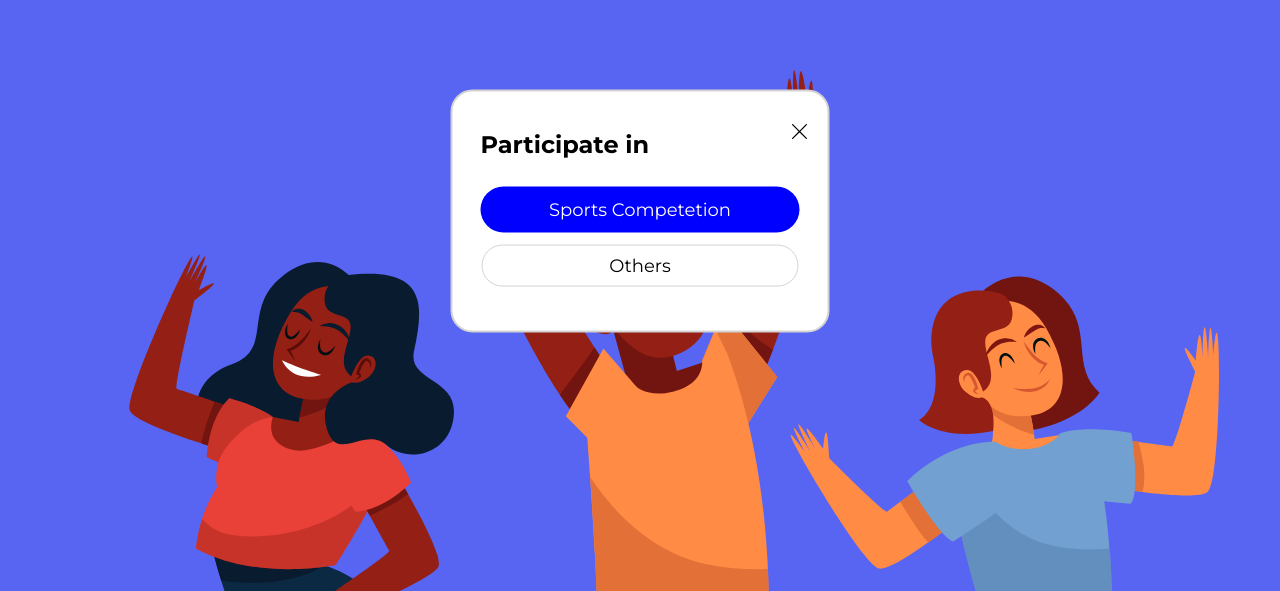
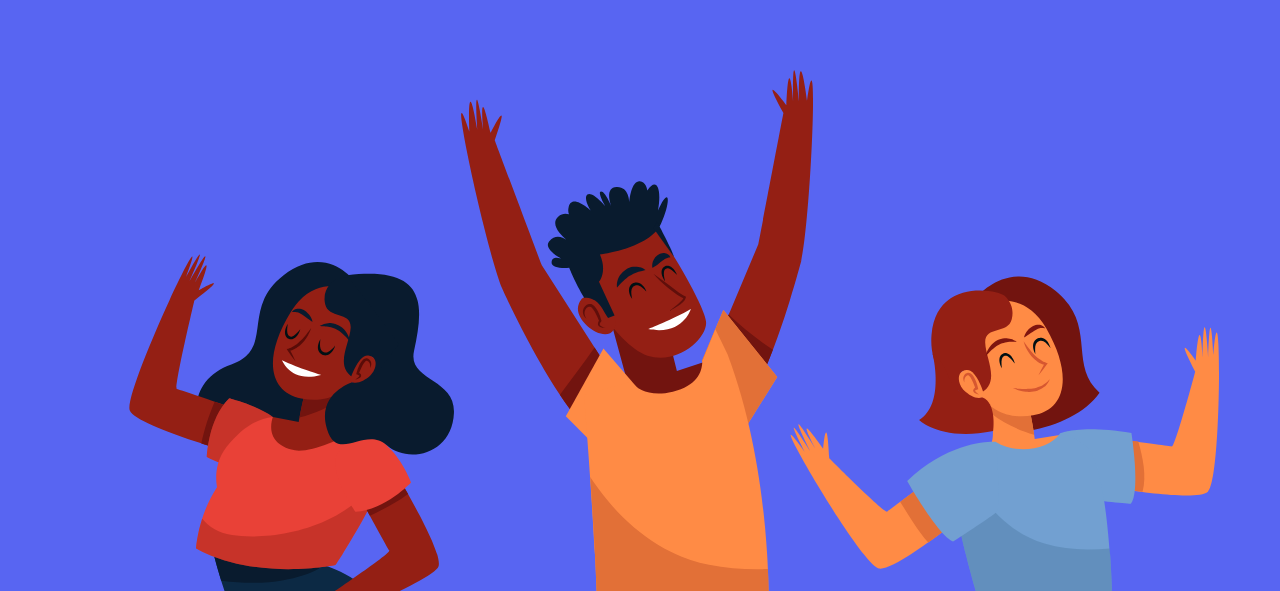
Before and after one commit to sumeet-08/astitva, a plain HTML site: page index.html in a window 1280 px wide. Shown: the part 209-800 px from the top of the page. Drawn offline with Linux system fonts and the light colour scheme.

Commit message:
Update index.html

```diff
--- a/index.html
+++ b/index.html
@@ -121,21 +121,6 @@
 
             </div>
 
-            <div class="popupContainer" id="popupContainer">
-                <div class="popupForm" id="popupForm">
-                    <h2 class="h2">Participate in</h2>
-
-                    <svg class="closePopupBtn" id="closePopupBtn" xmlns="http://www.w3.org/2000/svg" width="20" height="20" fill="currentColor" class="bi bi-x-lg" viewBox="0 0 16 16">
-                        <path d="M2.146 2.854a.5.5 0 1 1 .708-.708L8 7.293l5.146-5.147a.5.5 0 0 1 .708.708L8.707 8l5.147 5.146a.5.5 0 0 1-.708.708L8 8.707l-5.146 5.147a.5.5 0 0 1-.708-.708L7.293 8 2.146 2.854Z"/>
-                    </svg>
-
-                    <div class="form-link">
-                        <a class="sports-form" href="">Sports Competetion</a>
-                        <a class="other-form" href="">Others</a>
-                    </div>
-                </div>
-            </div>
-
             <div class="section3">
                 <h2 class="merch">Get our official 'Merch'</h2>
                 <p class="merch-add">Lorem ipsum dolor sit amet consectetur, adipisicing elit. Sequi sint cupiditate laborum!</p>
```
